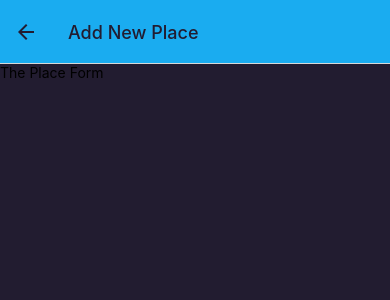
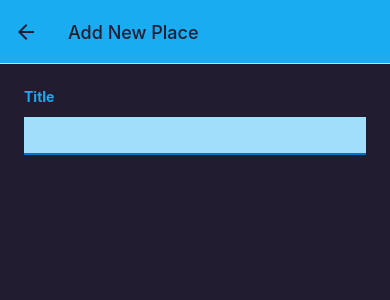
Before and after one commit to mikewanjero/ScapesRN, a React Native app: screen /AddPlace in a window 390 px wide. Shown: the top 300 px of the page. Built offline with nearby package versions, Linux system fonts and the light colour scheme.

Commit message:
getting started with a custom form

```diff
--- a/components/Places/PlaceForm.js
+++ b/components/Places/PlaceForm.js
@@ -1,9 +1,45 @@
-import { Text, View } from "react-native";
+import { useState } from "react";
+import { ScrollView, StyleSheet, Text, TextInput, View } from "react-native";
+import { Colors } from "../../constants/colors";
 
 export default function PlaceForm() {
+  const [enteredTitle, setEnteredTitle] = useState("");
+
+  function changeTitleHandler(enteredText) {
+    setEnteredTitle(enteredText);
+  }
+
   return (
-    <View>
-      <Text>The Place Form</Text>
-    </View>
+    <ScrollView>
+      <View style={styles.form}>
+        <Text style={styles.label}>Title</Text>
+        <TextInput
+          onChangeText={changeTitleHandler}
+          value={enteredTitle}
+          style={styles.input}
+        />
+      </View>
+    </ScrollView>
   );
 }
+
+const styles = StyleSheet.create({
+  form: {
+    flex: 1,
+    padding: 24,
+  },
+  label: {
+    fontWeight: "bold",
+    marginBottom: 4,
+    color: Colors.primary500,
+  },
+  input: {
+    marginVertical: 8,
+    paddingHorizontal: 4,
+    paddingVertical: 8,
+    fontSize: 16,
+    borderBottomColor: Colors.primary700,
+    borderBottomWidth: 2,
+    backgroundColor: Colors.primary100,
+  },
+});
```
